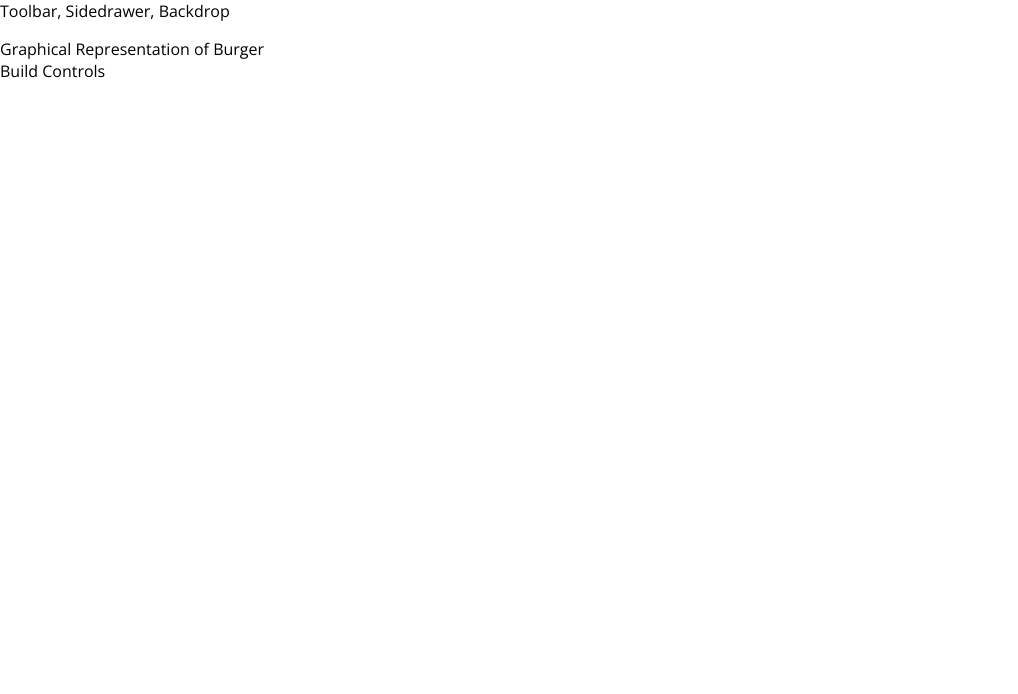
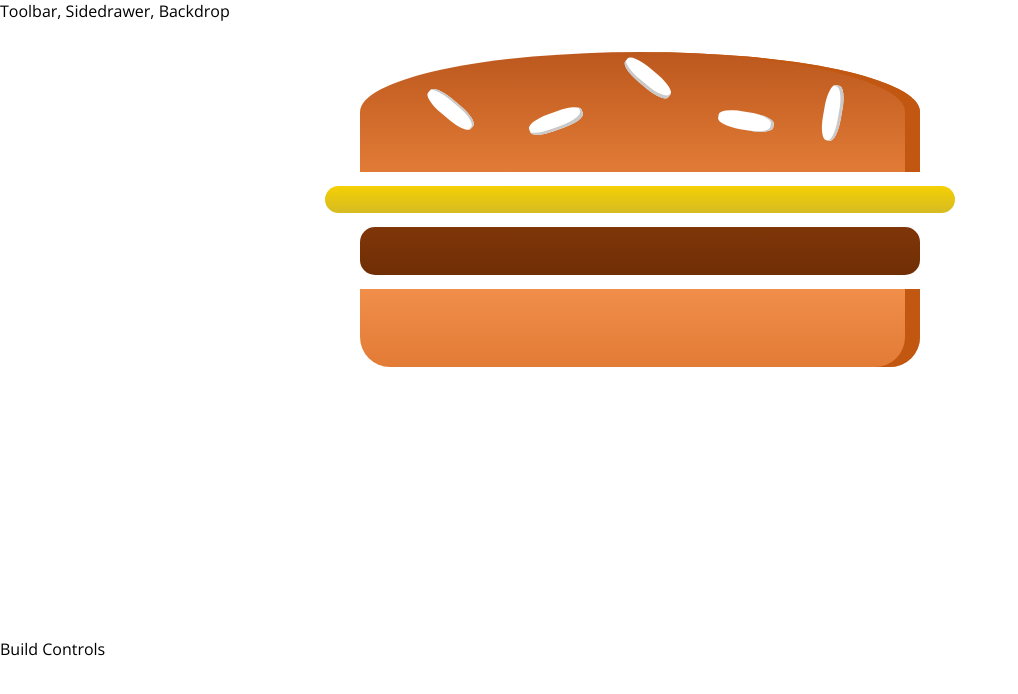
Before and after one commit to Thushar-Sreenivas/Burger-Builder, a React app: page / in a window 1280 px wide. Shown: the top 694 px of the page, without its empty margins (0-1018 px from the left). Built offline with nearby package versions, Linux system fonts and the light colour scheme.

Commit message:
Starting the Burger Component

```diff
--- /dev/null
+++ b/src/components/Burger/Burger.css
@@ -0,0 +1,30 @@
+.Burger {
+    width: 100%;
+    margin: auto;
+    height: 250px;
+    overflow: scroll;
+    font-weight: bold;
+    text-align: center;
+    font-size: 1.2rem;
+}
+
+@media (min-width: 500px) and (min-height: 400px) {
+    .Burger{
+        width: 350px;
+        height: 300px;
+    }
+}
+
+@media (min-width: 500px) and (min-height: 401px) {
+    .Burger{
+        width: 450px;
+        height: 400px;
+    }
+}
+
+@media (min-width: 1000px) and (min-height: 700px) {
+    .Burger{
+        width: 700px;
+        height: 600px;
+    }
+}
--- a/src/components/Burger/Burger.js
+++ b/src/components/Burger/Burger.js
@@ -0,0 +1,15 @@
+import React from 'react'
+import classes from './Burger.css'
+import BurgerIngredients from './BurgerIngredients/BurgerIngredient'
+const burger = (props) => {
+    return(
+        <div className={classes.Burger}>
+            <BurgerIngredients type="bread-top" />
+            <BurgerIngredients type="cheese" />
+            <BurgerIngredients type="meat" />
+            <BurgerIngredients type="bread-bottom" />
+        </div>
+    )
+}
+
+export default burger
--- a/src/components/Burger/BurgerIngredients/BurgerIngredients.css
+++ b/src/components/Burger/BurgerIngredients/BurgerIngredient.css
@@ -110,3 +110,4 @@
     height: 3%;
     background: linear-gradient(#bf3813, #c45e38);
     margin: 2% auto;
+}
--- a/src/components/Burger/BurgerIngredients/BurgerIngredients.js
+++ b/src/components/Burger/BurgerIngredients/BurgerIngredient.js
@@ -1,41 +1,43 @@
 import React, {Component} from 'react'
-import classes from './burgerIngredients.css'
+import classes from '../BurgerIngredients/BurgerIngredient.css'
 import PropTypes from 'prop-types'
 
-class BurgerIngredients extends Component {
+class BurgerIngredient extends Component {
     render() {
 
     let ingredients = null
     switch(this.props.type){
-        case(bread-bottom):
+        case('bread-bottom'):
             ingredients= <div className={classes.BreadBottom}></div>
                 break
 
-        case(bread-top):
+        case('bread-top'):
             ingredients= <div className={classes.BreadTop}>
                 <div className={classes.Seeds1}></div>
                 <div className={classes.Seeds2}></div>
                         </div>
                 break
 
-        case(meat):
+        case('meat'):
             ingredients= <div className={classes.Meat}></div>
                 break
-        case(cheese):
+        case('cheese'):
             ingredients= <div className={classes.Cheese}></div>
             break
-        case(salad):
+        case('salad'):
             ingredients= <div className={classes.Salad}></div>
             break
-        case(bacon):
+        case('bacon'):
             ingredients= <div className={classes.Bacon}></div>
             break
         default:
             ingredients= null
     }
+    return ingredients
 }
-BurgerIngredients.propTypes = {
+}
+BurgerIngredient.propTypes = {
     type: PropTypes.string.isRequired
 }
-}
-export default BurgerIngredients
+
+export default BurgerIngredient
--- a/src/containers/BurgerBuilder/BurgerBuilder.js
+++ b/src/containers/BurgerBuilder/BurgerBuilder.js
@@ -1,12 +1,12 @@
 import React, { Component } from 'react'
 import Auxiliary from '../../hoc/Auxiliary'
-
+import Burger from '../../components/Burger/Burger'
 
 class BurgerBuilder extends Component{
     render() {
         return(
             <Auxiliary>
-                <div>Graphical Representation of Burger</div>
+                <Burger/>
                 <div>Build Controls</div>
             </Auxiliary>
         )
```
